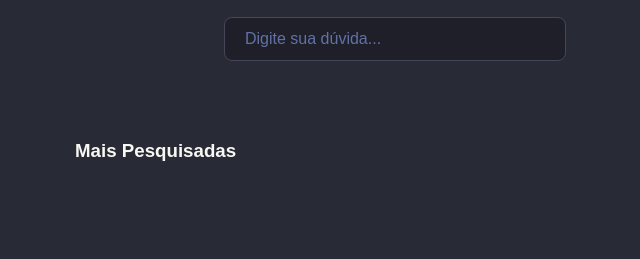
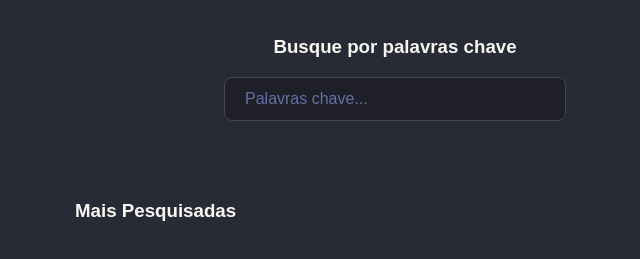
Before and after one commit to lpcorrea/site-faqs, a plain HTML site: page index.html in a window 1280 px wide. Shown: the part 111-370 px from the top of the page, without its empty margins (245-885 px from the left). Drawn offline with Linux system fonts and the light colour scheme.

Commit message:
add: busque por palavras chave

```diff
--- a/index.html
+++ b/index.html
@@ -9,7 +9,8 @@
 </head>
 <body>
     <h1>FAQs Suporte</h1>
-    <input type="text" id="searchInput" placeholder="Digite sua dúvida..." />
+    <h3>Busque por palavras chave</h3>
+    <input type="text" id="searchInput" placeholder="Palavras chave..." />
     <div id="resultados" class="resultados"></div>
     <div id="maisPesquisadas" class="resultados">
       <h3>Mais Pesquisadas</h3>
```
